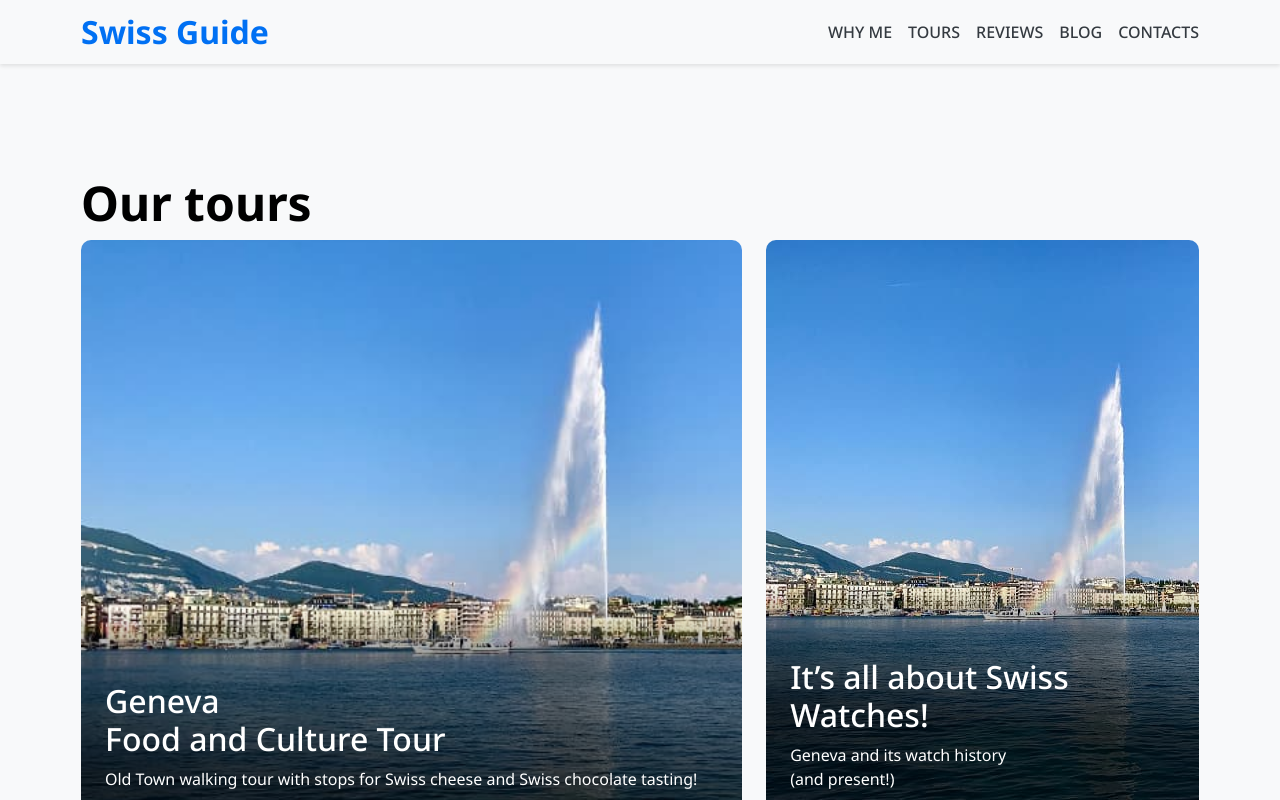
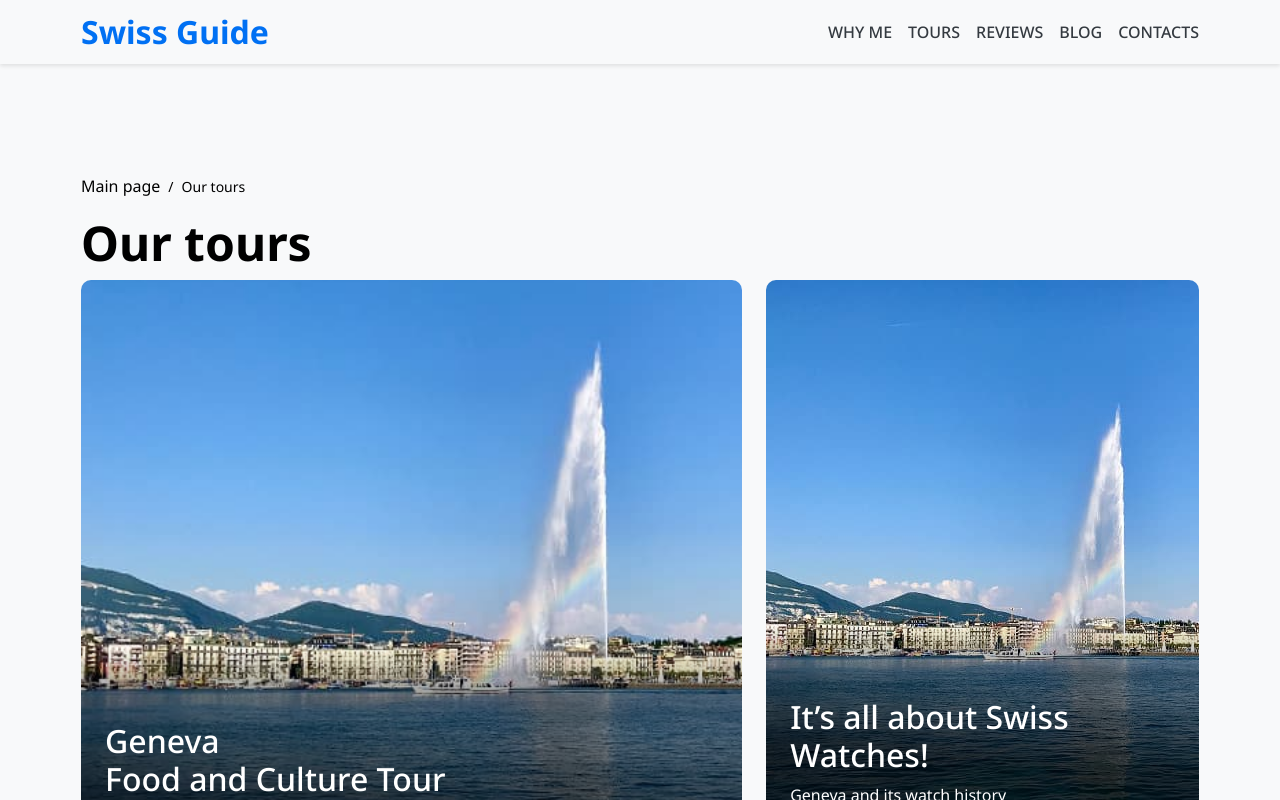
Before and after one commit to RKarseka/swiss-guide1, a Next.js app: page /en/tours in a window 1280 px wide. Shown: the top 800 px of the page. Built offline with nearby package versions, Linux system fonts and the light colour scheme.

Commit message:
added Breadcrumbs

```diff
--- a/src/assets/app-data/05tours.js
+++ b/src/assets/app-data/05tours.js
@@ -19,8 +19,7 @@ export default [
       'And many more!',
     ],
     addons:
-      '10 CHF – cheese tasting\n\n' +
-      '7 CHF – the entrance to the top of the tower of Saint-Pierre Cathedral (optional)',
+      '10 CHF – cheese tasting\n' + '7 CHF – the entrance to the top of the tower of Saint-Pierre Cathedral (optional)',
     title: 'Geneva. Food and Culture Tour',
     titlePreview: 'Geneva\nFood and Culture Tour',
     description: 'Old Town walking tour with stops for Swiss cheese and Swiss chocolate tasting!',
--- /dev/null
+++ b/src/components/Breadcrumbs/Breadcrumbs.module.scss
@@ -0,0 +1,34 @@
+.breadcrumbs {
+  margin-bottom: 1rem;
+
+  ol {
+    display: flex;
+    flex-wrap: wrap;
+    list-style: none;
+    padding: 0;
+    margin: 0;
+  }
+
+  li {
+    display: flex;
+    align-items: center;
+  }
+
+  a {
+    color: var(--color-red);
+    text-decoration: none;
+
+    &:hover {
+      text-decoration: underline;
+    }
+  }
+
+  .separator {
+    margin: 0 0.5rem;
+    color: var(--color-black40);
+  }
+
+  .current {
+    color: var(--color-black60);
+  }
+}
--- /dev/null
+++ b/src/components/Breadcrumbs/Breadcrumbs.tsx
@@ -0,0 +1,39 @@
+'use client';
+import Link from 'next/link';
+import cx from 'clsx';
+import styles from './Breadcrumbs.module.scss';
+import { usePathname } from 'next/navigation';
+
+interface BreadcrumbsProps {
+  title: string;
+}
+
+export default function Breadcrumbs({ title }: BreadcrumbsProps) {
+  const pathname = usePathname();
+  const breadcrumbs = pathname.split('/');
+  const breadcrumbsArr = [
+    { href: '/', label: 'Main page' },
+    ...breadcrumbs
+      .slice(2, -1)
+      .map((item) => ({ href: '/' + item, label: item.charAt(0).toUpperCase() + item.slice(1) })),
+    { href: '/current', label: title },
+  ];
+  return (
+    <nav className={styles.breadcrumbs}>
+      <ol>
+        {breadcrumbsArr.map((item, index) => (
+          <li key={item.href}>
+            {item.href && index < breadcrumbsArr.length - 1 ? (
+              <>
+                <Link href={item.href}>{item.label}</Link>
+                <span className={styles.separator}>/</span>
+              </>
+            ) : (
+              <span className={styles.current}>{item.label}</span>
+            )}
+          </li>
+        ))}
+      </ol>
+    </nav>
+  );
+}
--- a/src/components/PageLayout/PageLayout.tsx
+++ b/src/components/PageLayout/PageLayout.tsx
@@ -1,9 +1,11 @@
 import { useTranslations } from 'next-intl';
+import Breadcrumbs from '@/components/Breadcrumbs/Breadcrumbs';
 type Props = { title: string; children: React.ReactNode };
 
 export default function PageLayout({ title, children }: Props) {
   return (
     <div className='container'>
+      <Breadcrumbs title={title}></Breadcrumbs>
       <div>
         <h2>{title}</h2>
       </div>
```
Also changed, not shown: src/app/[locale]/tours/[id]/page.tsx (+6 -5 lines).
